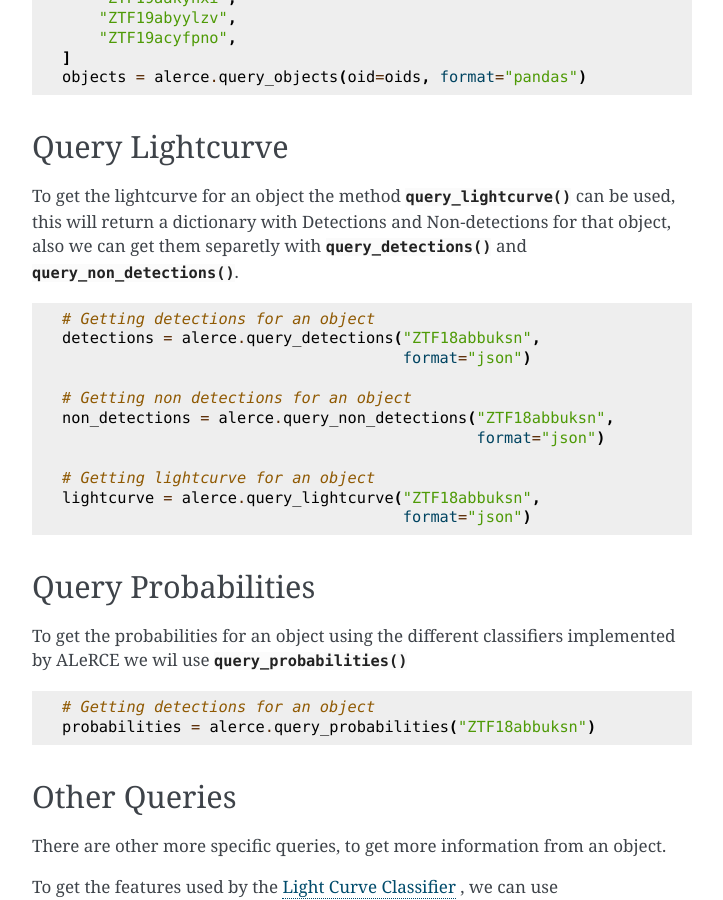
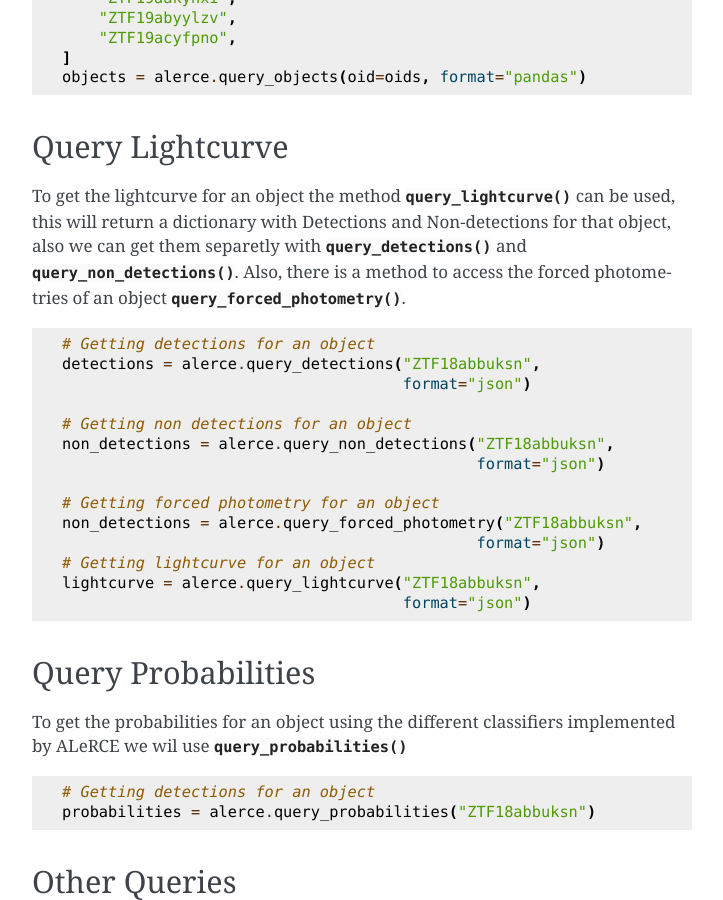
Before and after one commit to alercebroker/alerce_client, a Sphinx documentation site: the page built from docs/source/tutorials/ztf_api.rst, in a window 1280 px wide and 900 px high, scrolled down 1814 px. Shown: the whole window, without its empty margins (388-1111 px from the left). Built offline with Sphinx 7.4.7, drawn with Linux system fonts in a browser that asks for light colours; formulas are drawn with MathJax 3.

Commit message:
added a reference to the forced photometry in the docs.

```diff
--- a/docs/source/tutorials/ztf_api.rst
+++ b/docs/source/tutorials/ztf_api.rst
@@ -94,6 +94,7 @@ Query Lightcurve
 
 To get the lightcurve for an object the method :func:`~alerce.core.Alerce.query_lightcurve` can be used, this will return
 a dictionary with Detections and Non-detections for that object, also we can get them separetly with :func:`~alerce.core.Alerce.query_detections` and :func:`~alerce.core.Alerce.query_non_detections`.
+Also, there is a method to access the forced photometries of an object :func:`~alerce.core.Alerce.query_forced_photometry`.
 
 .. code-block:: python
 
@@ -105,6 +106,9 @@ a dictionary with Detections and Non-detections for that object, also we can get
     non_detections = alerce.query_non_detections("ZTF18abbuksn",
                                                  format="json")
 
+    # Getting forced photometry for an object
+    non_detections = alerce.query_forced_photometry("ZTF18abbuksn",
+                                                 format="json")
     # Getting lightcurve for an object
     lightcurve = alerce.query_lightcurve("ZTF18abbuksn",
                                          format="json")
```
